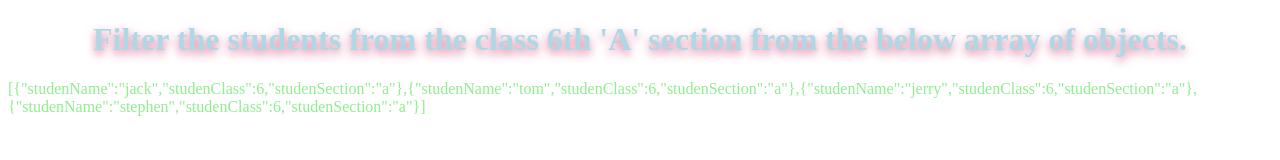
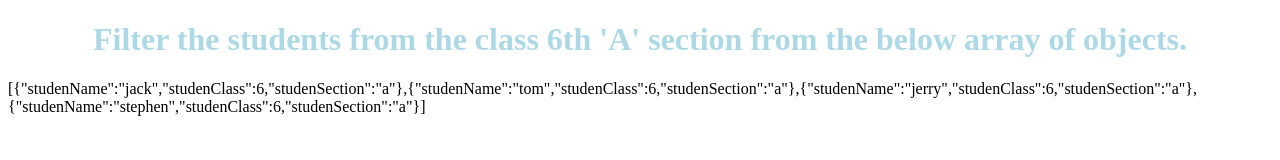
Before and after one commit to 01jegan/js-task-1, a plain HTML site: page index.html in a window 1280 px wide. Drawn offline with Linux system fonts and the light colour scheme.

Commit message:
Update index.html

```diff
--- a/index.html
+++ b/index.html
@@ -5,10 +5,9 @@
     <style>
     h1{text-align: center;
       color:lightblue;
-      text-shadow: 0 4px 10px palevioletred ;
      }
     body{
-        color: lightgreen;
+        color: black;
     }
      </style>
 </head>
```
